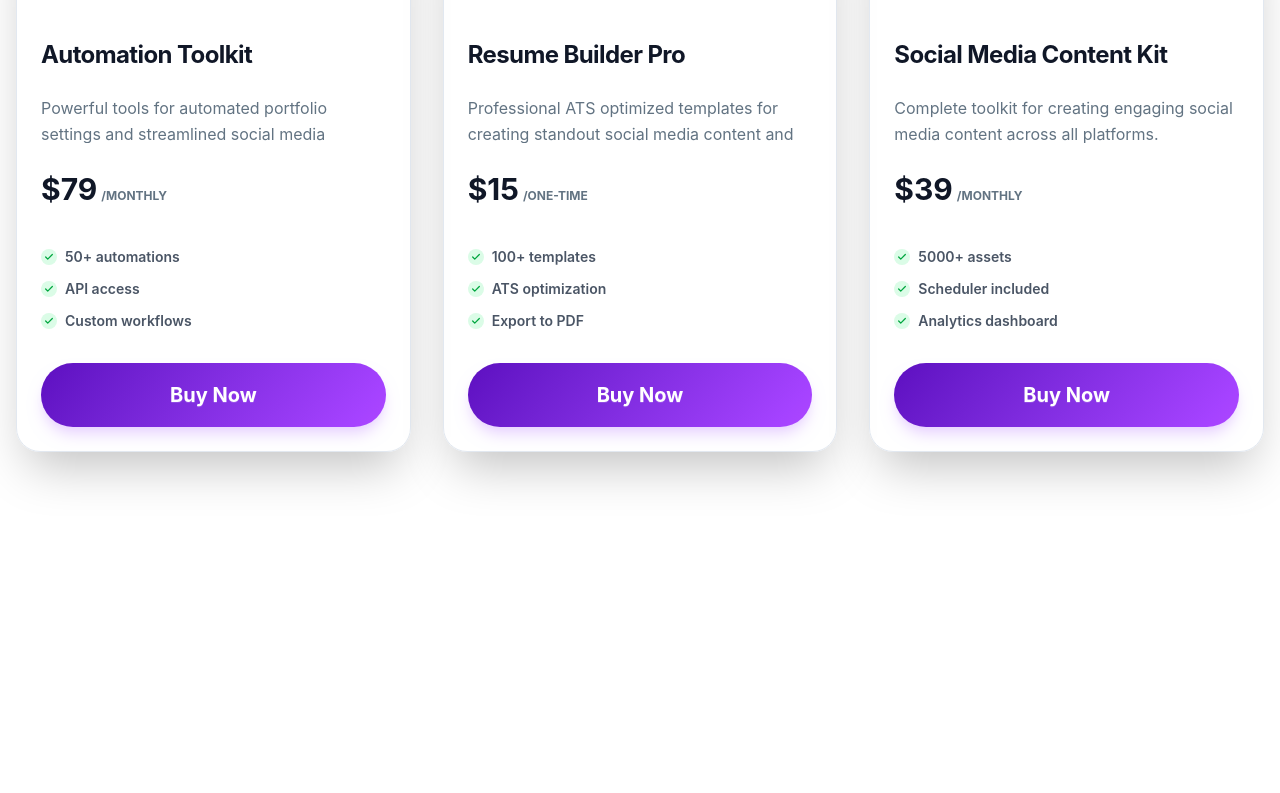
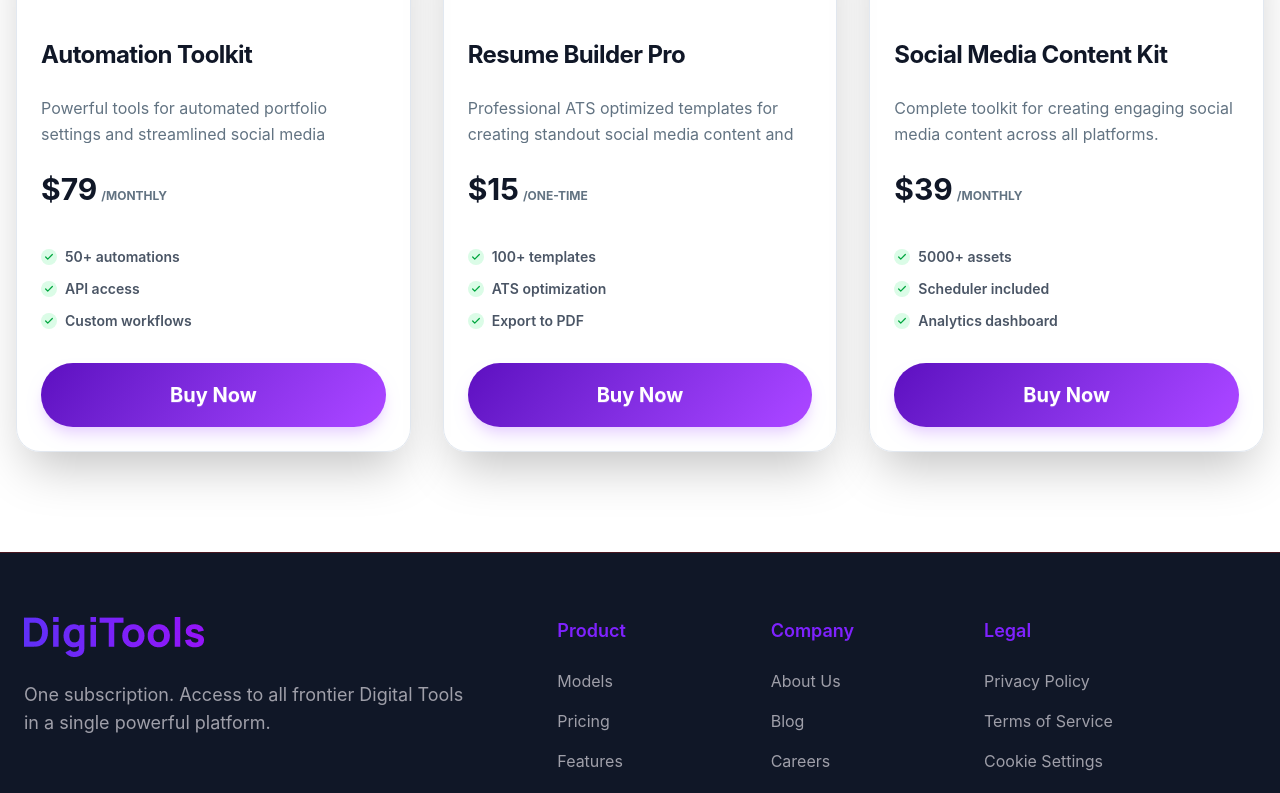
Before and after one commit to HeadExchange02/Digital-Tools-Platform, a React (Vite) app: page / in a window 1280 px wide. Shown: the part 2000-2793 px from the top of the page. Before the commit the page ends 2516 px from the top, so only its background shows below. Built offline with nearby package versions, Linux system fonts and the light colour scheme.

Commit message:
Footer Section Completed

```diff
--- a/src/App.jsx
+++ b/src/App.jsx
@@ -5,6 +5,7 @@
 import Navbar from './Components/Navbar'
 import ProductSection from './Components/ProductSection'
 import Stats from './Components/Stats'
+import Footer from './Components/Footer'
 
 
 const getProducts = async () => {
@@ -35,7 +36,7 @@
 
         {activeTab === "product" && <ProductSection productPromise={productPromise} cart={cart} setCart={setCart}></ProductSection>}
         {activeTab === "cart" && <Cart key={productPromise.id} cart={cart} setCart={setCart}></Cart>}
-
+        <Footer></Footer>
       </div>
     </>
   )
--- /dev/null
+++ b/src/Components/Footer.jsx
@@ -0,0 +1,116 @@
+const Footer = () => {
+  return (
+    <footer className="bg-[#101727FF] border-t mt-9 border-red-900/50 pt-16 pb-10">
+      <div className="max-w-7xl mx-auto px-6">
+        <div className="grid grid-cols-1 md:grid-cols-12 gap-12">
+          {/* Logo & Description */}
+          <div className="md:col-span-5">
+            <div className="flex items-center gap-3 mb-6">
+              <img src="/src/assets/DigiTools.png" alt="AI Hub Logo" className="h-10 w-auto" />
+
+            </div>
+
+            <p className="text-zinc-400 text-lg max-w-md">
+              One subscription. Access to all frontier Digital Tools in a single
+              powerful platform.
+            </p>
+
+          </div>
+
+          {/* Quick Links */}
+          <div className="md:col-span-2">
+            <h3 className="text-violet-600 font-semibold mb-6 text-lg">Product</h3>
+            <ul className="space-y-4 text-zinc-400">
+              <li>
+                <a href="#" className="hover:text-white transition">
+                  Models
+                </a>
+              </li>
+              <li>
+                <a href="#" className="hover:text-white transition">
+                  Pricing
+                </a>
+              </li>
+              <li>
+                <a href="#" className="hover:text-white transition">
+                  Features
+                </a>
+              </li>
+              <li>
+                <a href="#" className="hover:text-white transition">
+                  API
+                </a>
+              </li>
+            </ul>
+          </div>
+
+          <div className="md:col-span-2">
+            <h3 className="text-violet-600 font-semibold mb-6 text-lg">Company</h3>
+            <ul className="space-y-4 text-zinc-400">
+              <li>
+                <a href="#" className="hover:text-white transition">
+                  About Us
+                </a>
+              </li>
+              <li>
+                <a href="#" className="hover:text-white transition">
+                  Blog
+                </a>
+              </li>
+              <li>
+                <a href="#" className="hover:text-white transition">
+                  Careers
+                </a>
+              </li>
+              <li>
+                <a href="#" className="hover:text-white transition">
+                  Contact
+                </a>
+              </li>
+            </ul>
+          </div>
+
+          <div className="md:col-span-3">
+            <h3 className="text-violet-600 font-semibold mb-6 text-lg">Legal</h3>
+            <ul className="space-y-4 text-zinc-400">
+              <li>
+                <a href="#" className="hover:text-white transition">
+                  Privacy Policy
+                </a>
+              </li>
+              <li>
+                <a href="#" className="hover:text-white transition">
+                  Terms of Service
+                </a>
+              </li>
+              <li>
+                <a href="#" className="hover:text-white transition">
+                  Cookie Settings
+                </a>
+              </li>
+            </ul>
+          </div>
+        </div>
+
+        {/* Bottom Bar */}
+        <div className="mt-16 pt-8 border-t border-zinc-800 flex flex-col md:flex-row items-center justify-between gap-4 text-sm text-zinc-500">
+          <div>© {new Date().getFullYear()} AI Hub. All rights reserved.</div>
+
+          <div className="flex gap-6">
+            <a href="#" className="hover:text-violet-600 transition">
+              Privacy Policy
+            </a>
+            <a href="#" className="hover:text-violet-600 transition">
+              Terms of Service
+            </a>
+            <a href="#" className="hover:text-violet-600 transition">
+              Cookies
+            </a>
+          </div>
+        </div>
+      </div>
+    </footer>
+  );
+};
+
+export default Footer;
```
